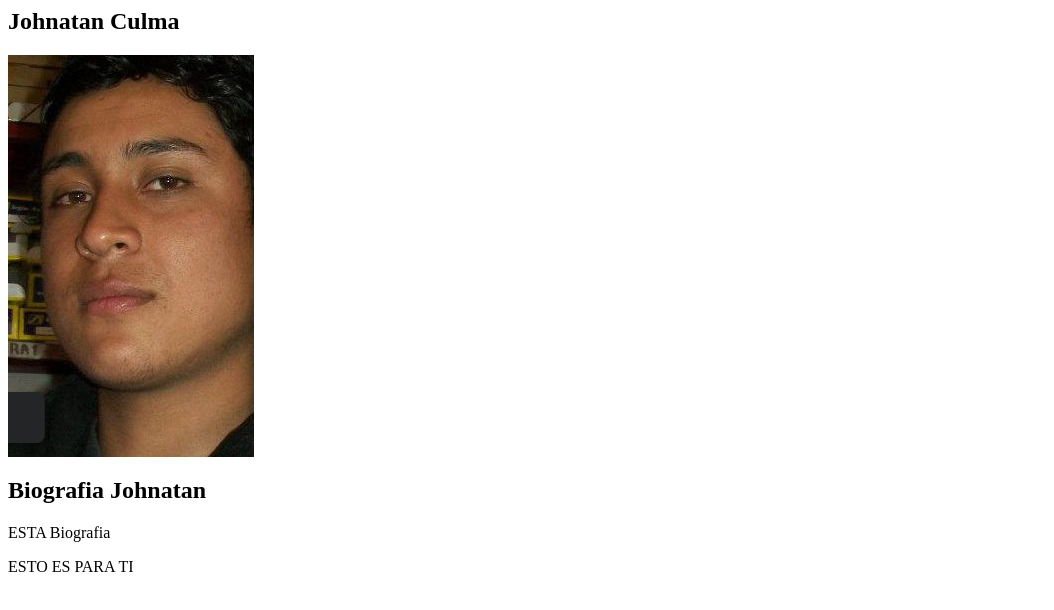
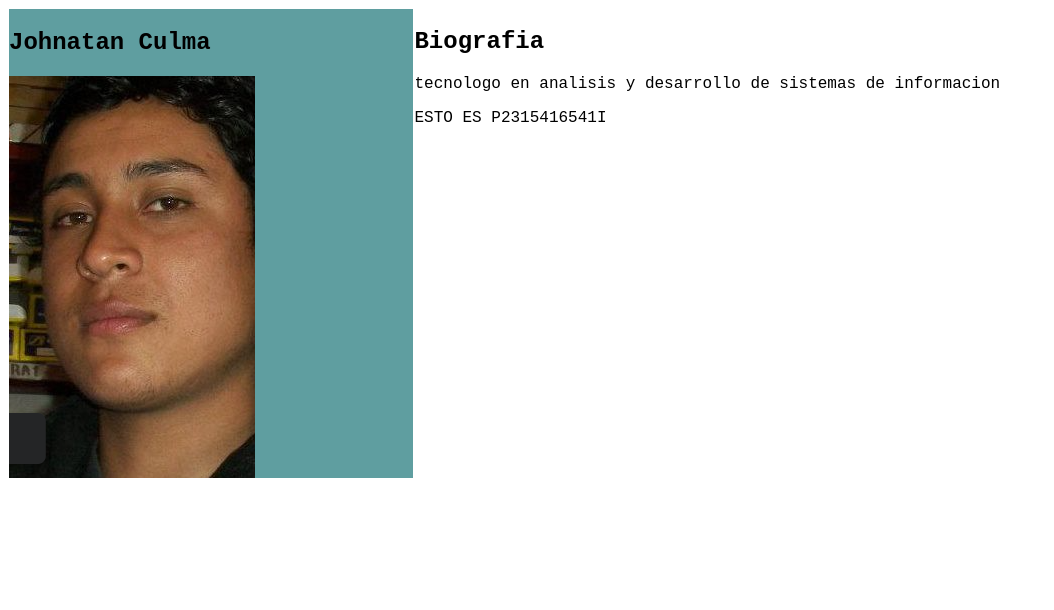
Before and after one commit to johnatan8908/biogra, a plain HTML site: page index.html in a window 1280 px wide. Shown: the whole page, without its empty margins (0-1054 px from the left). Drawn offline with Linux system fonts and the light colour scheme.

Commit message:
primer version V1

```diff
--- a/estilos.css
+++ b/estilos.css
@@ -0,0 +1,16 @@
+.contenedor{
+    display: flex;
+    margin: 0%;
+    width: 80%;
+
+}
+.izquierda{
+    width: 40%;
+    background-color: cadetblue;
+    font-family: 'Courier New', Courier, monospace;
+    margin: 1px;
+    padding: auto;
+}
+.derecha{
+   font-family: 'Courier New', Courier, monospace;
+}
--- a/index.html
+++ b/index.html
@@ -1,17 +1,18 @@
 <html>
     <head>
         <title> mi biografia</title>
+        <link rel="stylesheet" href="estilos.css">
     </head>
     <body>
-        <div>
-            <section>
+        <div class="contenedor">
+            <section class="izquierda">
                 <h1>Johnatan Culma</h1>
                 <img src="imagen/Captura.PNG"/>
             </section>
-            <section>
-                <h1>Biografia Johnatan</h1>
-                <p>ESTA Biografia</p>
-                <P> ESTO ES PARA TI</P>
+            <section class="derecha">
+                <h1>Biografia</h1>
+                <p>tecnologo en analisis y desarrollo de sistemas de informacion </p>
+                <P> ESTO ES P2315416541I</P>
             </section>
         </div>
     </body>
```
